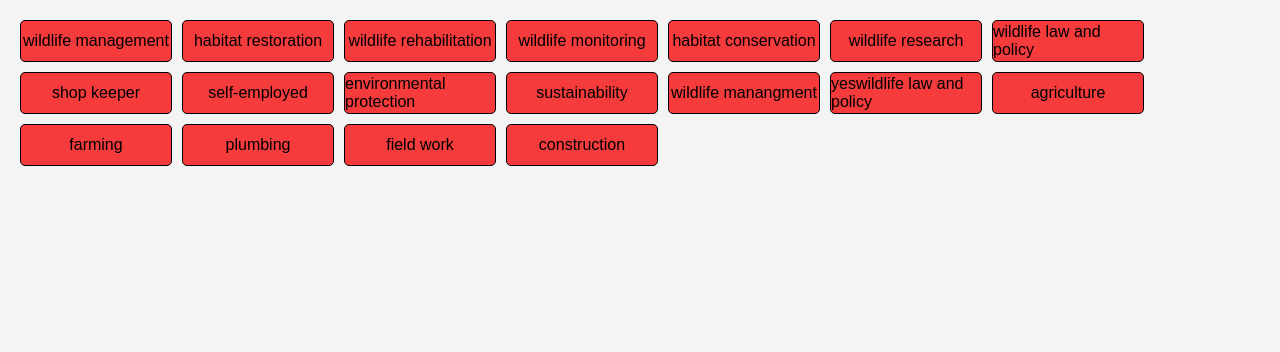
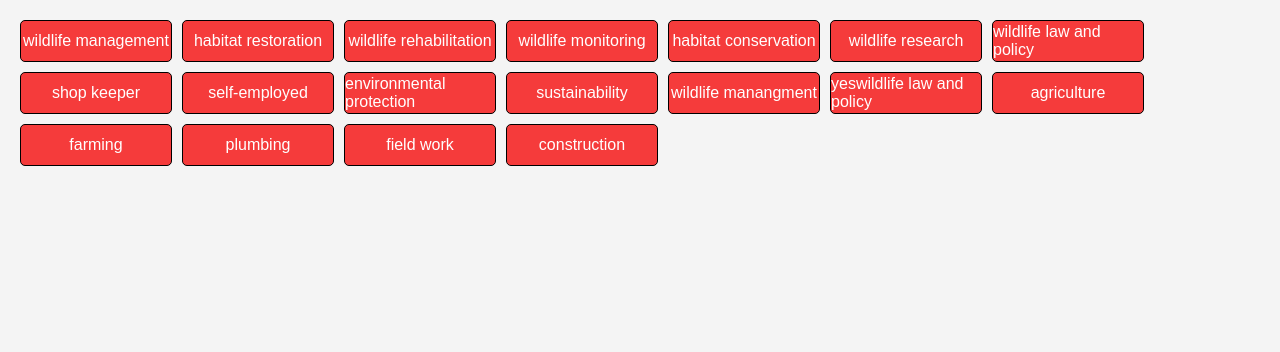
Before and after one commit to Kylapurity/Safari-Learning_Web, a Django app: page /safari_learning/interests/1/ in a window 1280 px wide. Shown: the part 158-510 px from the top of the page. Run offline with Django 4.2, Linux system fonts and the light colour scheme; a user stored in the database is signed in; data comes from the database, SQL or seed files in the repository; some libraries are stand-ins or nearby versions.

Commit message:
Update Interest colour

```diff
--- a/Wildlife_Conservation_Education_Initiative/safari_learning/static/styles/Interests.css
+++ b/Wildlife_Conservation_Education_Initiative/safari_learning/static/styles/Interests.css
@@ -66,12 +66,12 @@ main {
     border: 1px solid black;
     border-radius: 5px;
     background-color: #f53b3b;
-    color: rgb(0, 0, 0);
+    color: white;
 }
 
 .user-interest-span {
     background-color: #6cf56c;
-    color: white;
+    color:#0000 ;
 }
 
 .remove-icon {
```
